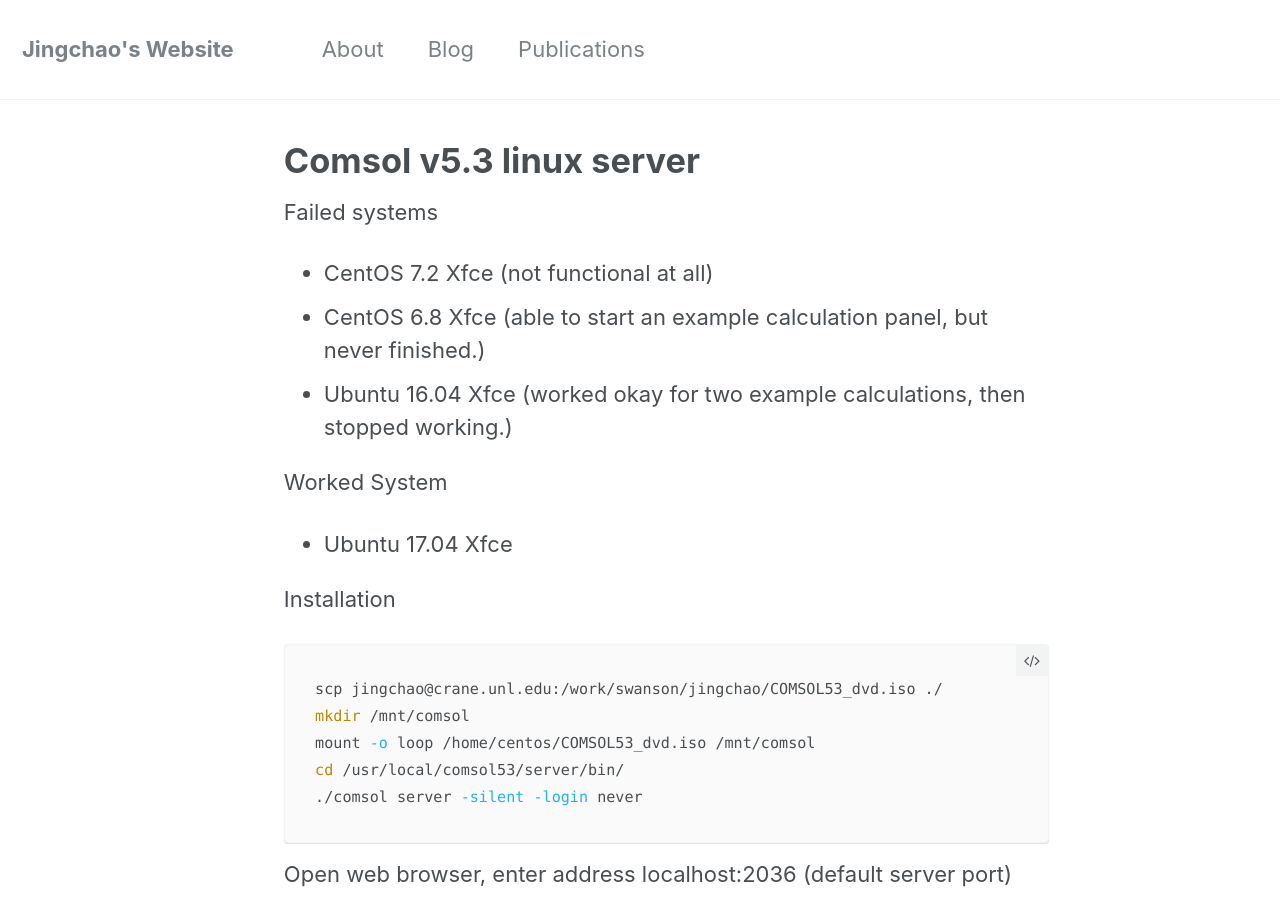
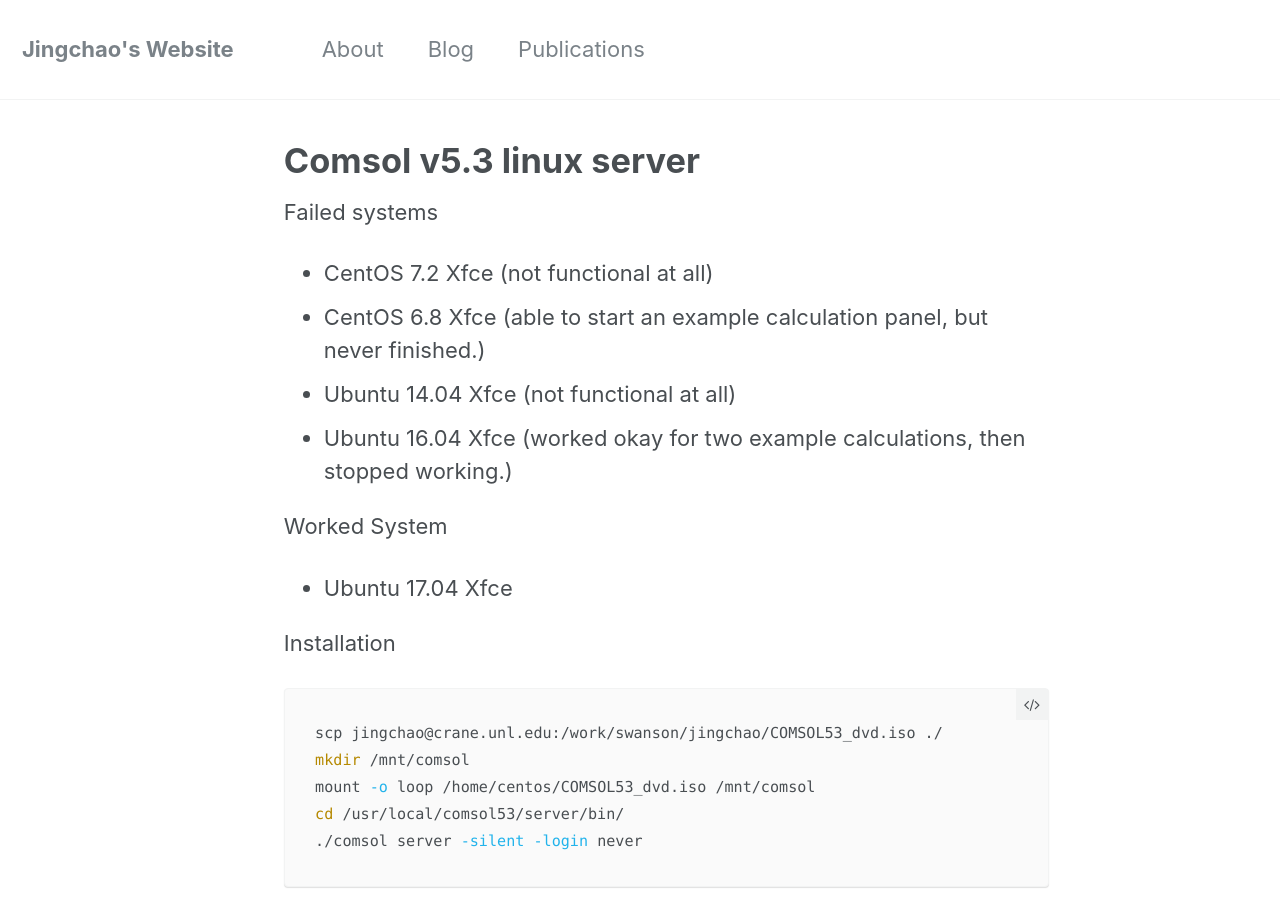
Before and after one commit to JingchaoZhang/JingchaoZhang.github.io, a Jekyll site: the page built from _posts/2017-08-09-COMSOL V5.3 Linux Server.md, in a window 1280 px wide and 900 px high. Built offline with Jekyll 4.4.1, drawn with Linux system fonts in a browser that asks for light colours.

Commit message:
Update 2017-08-09-COMSOL V5.3 Linux Server.md

```diff
--- a/_posts/2017-08-09-COMSOL V5.3 Linux Server.md
+++ b/_posts/2017-08-09-COMSOL V5.3 Linux Server.md
@@ -7,6 +7,7 @@
 Failed systems
 - CentOS 7.2 Xfce (not functional at all)
 - CentOS 6.8 Xfce (able to start an example calculation panel, but never finished.)
+- Ubuntu 14.04 Xfce (not functional at all)
 - Ubuntu 16.04 Xfce (worked okay for two example calculations, then stopped working.)
 
 Worked System
```
